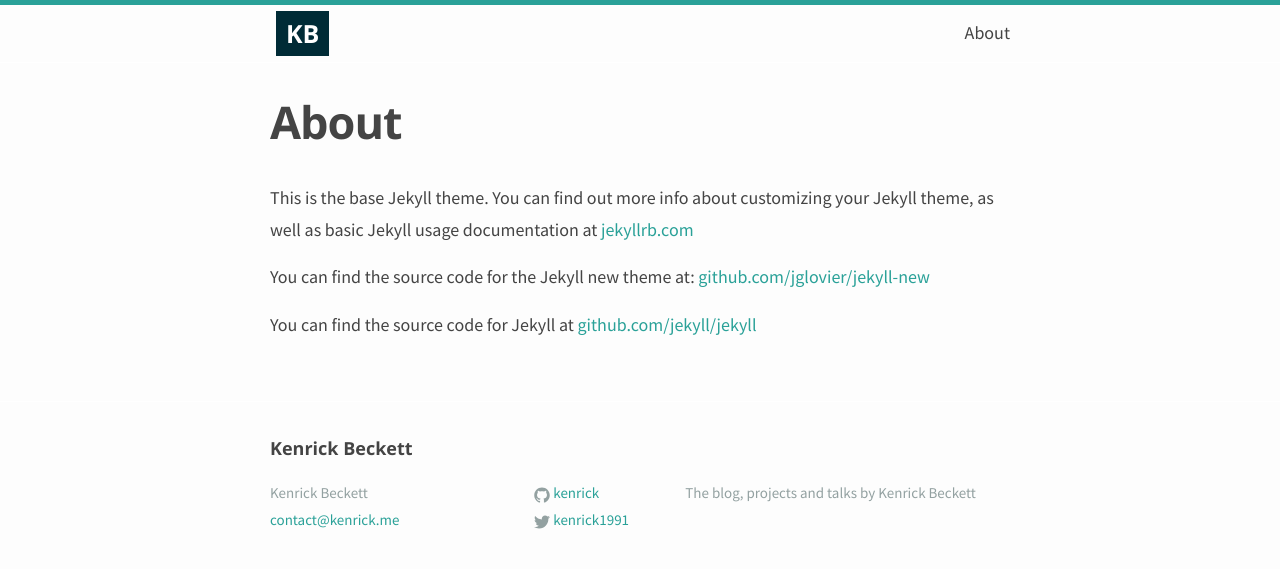
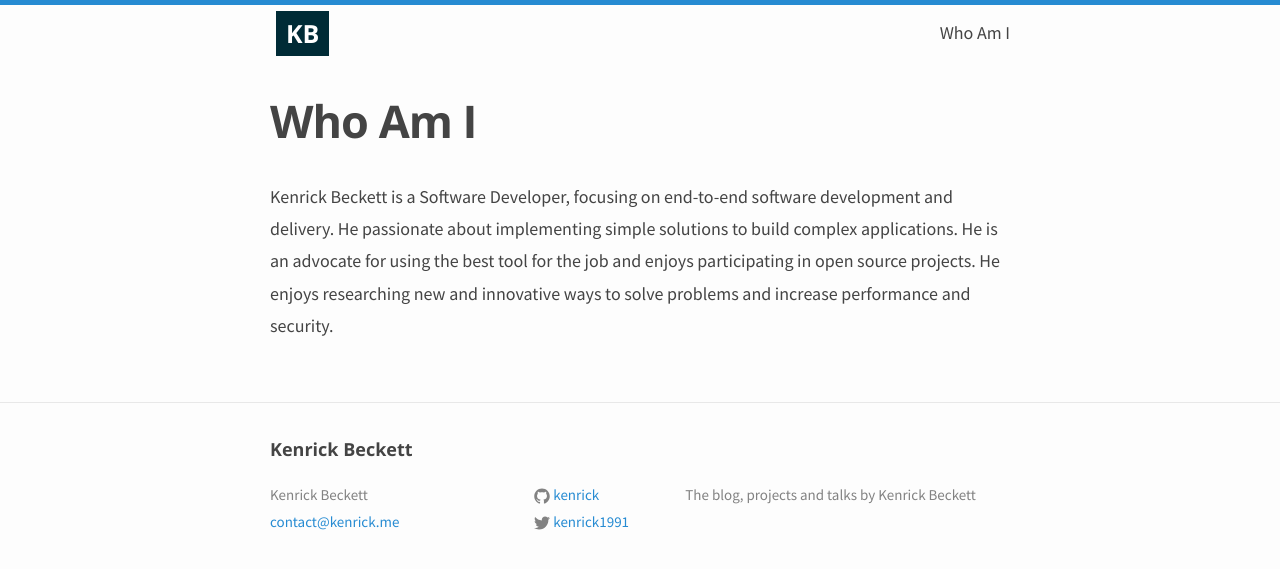
Before and after one commit to kenrick/kenrick.github.com, a Jekyll site: the page built from about.md, in a window 1280 px wide. Shown: the top 569 px of the page. Built offline with Jekyll 4.4.1, drawn with Linux system fonts in a browser that asks for light colours; nearby versions of some CDN libraries.

Commit message:
Add home.scss sass file

```diff
--- /dev/null
+++ b/_sass/_home.scss
@@ -0,0 +1,22 @@
+.home {
+  text-align: center;
+  margin: 0 60px;
+
+  @include media-query($on-laptop) {
+    margin: 0;
+  }
+
+  h2 {
+    line-height: 37px;
+    @include media-query($on-laptop) {
+      font-size: 22px;
+    }
+  }
+
+  p {
+    padding-bottom: 10px;
+    font-weight: 300;
+    line-height: 32.4px;
+    color: #a3a3a3;
+  }
+}
--- a/_sass/_layout.scss
+++ b/_sass/_layout.scss
@@ -3,11 +3,14 @@
  */
 .site-header {
     border-top: 5px solid $brand-color;
-    border-bottom: 1px solid $grey-color-light;
+    // border-bottom: 1px solid $grey-color-light;
     min-height: 56px;
 
     // Positioning context for the mobile navigation icon
     position: relative;
+
+    // -webkit-box-shadow: 0 0px 8px 0 rgba(2, 3, 3, 0.16);
+    // box-shadow: 0 0px 8px 0 rgba(2, 3, 3, 0.16);
 }
 
 .site-title {
--- a/about.md
+++ b/about.md
@@ -1,11 +1,10 @@
 ---
 layout: page
-title: About
-permalink: /about/
+title: Who Am I
+permalink: /is/
 ---
 
-This is the base Jekyll theme. You can find out more info about customizing your Jekyll theme, as well as basic Jekyll usage documentation at [jekyllrb.com](http://jekyllrb.com/)
-
-You can find the source code for the Jekyll new theme at: [github.com/jglovier/jekyll-new](https://github.com/jglovier/jekyll-new)
-
-You can find the source code for Jekyll at [github.com/jekyll/jekyll](https://github.com/jekyll/jekyll)
+Kenrick Beckett is a Software Developer, focusing on end-to-end software development and delivery.
+He passionate about implementing simple solutions to build complex applications.
+He is an advocate for using the best tool for the job and enjoys participating in open source projects.
+He enjoys researching new and innovative ways to solve problems and increase performance and security.
--- a/css/main.scss
+++ b/css/main.scss
@@ -19,11 +19,12 @@
 
 $text-color:       #444;
 $background-color: #fdfdfd;
-$brand-color:      #2aa198;
+$cyan-brand-color: #2aa198;
+$brand-color:      #268bd2;
+$dark-brand-color: #002b36;
+$red-brand-color:  #cb4b16;
 
-$dark-brand-color: #002b36;
-
-$grey-color:       #93a1a1;
+$grey-color:       #828282;
 $grey-color-light: lighten($grey-color, 40%);
 $grey-color-dark:  $brand-color;
 
@@ -54,5 +55,6 @@
 @import
         "base",
         "layout",
-        "syntax-highlighting"
+        "syntax-highlighting",
+        "home"
 ;
--- a/index.html
+++ b/index.html
@@ -3,6 +3,10 @@
 ---
 
 <div class="home">
+
+  <h2>Hey, I’m Kenrick and I am really passionate about bringing ideas to life through the Web.</h2>
+  <p>I’m a Software Engineer and Entrepreneur who ...</p>
+  <p>Feel free to get in touch</p>
 
   <!-- <h1 class="page-heading">Recent Posts</h1>
 
```
Also changed, not shown: _sass/_syntax-highlighting.scss (+0 -68 lines).
